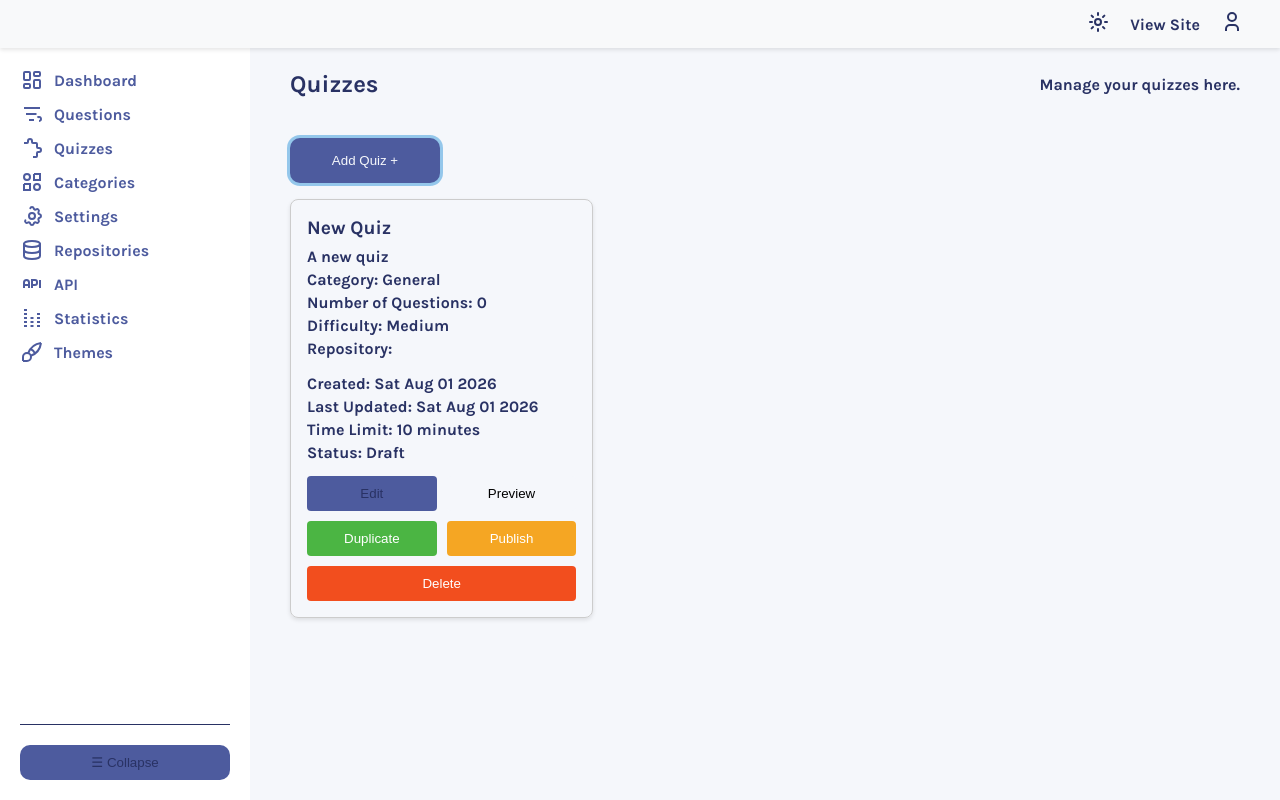
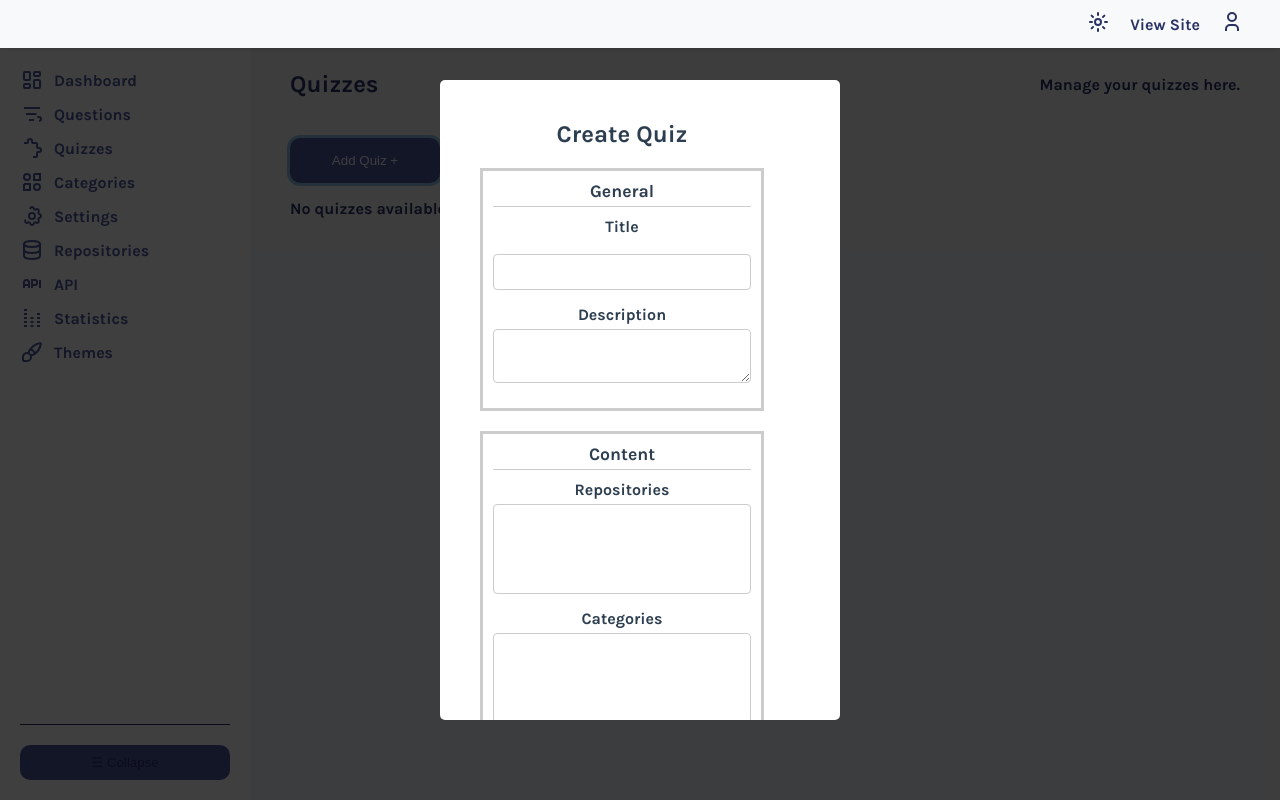
Before and after one commit to habibma/quizzical, a React (Vite) app: page /admin/quizzes in a window 1280 px wide. Both pictures are taken after a click on the button "Add Quiz +". Built offline with nearby package versions, Linux system fonts and the light colour scheme.

Commit message:
feat: to make quiz page dynamic

```diff
--- /dev/null
+++ b/src/pages/Admin/Quizzes/QuizCard.jsx
@@ -0,0 +1,55 @@
+
+const QuizCard = ({ quiz, onEdit, onDelete, onDuplicate, onPublish }) => {
+
+	return (
+		<div className='quiz-card'>
+			<h3 className='quiz-card--header'>{quiz.general.title}</h3>
+			<section className='quiz-card--content'>
+				<p className='quiz-card--description'>{quiz.general.description}</p>
+				<div className='quiz-card--meta'>
+					<p className='quiz-card--meta-item'>Questions: {quiz.content.questionCount}</p>
+					<p className='quiz-card--meta-item'>Time Limit: {quiz.rules.timeLimit} mins</p>
+				</div>
+				<div className='quiz-card--meta'>
+					<p className='quiz-card--meta-item'>Attempts: {quiz.rules.attempts}</p>
+					<p className='quiz-card--meta-item'>Passing Score: {quiz.rules.passingScore}%</p>
+				</div>
+				<div className='quiz-card--meta'>
+					<p className='quiz-card--meta-item'>Completion XP: {quiz.rewards.completionXP}</p>
+					<p className='quiz-card--meta-item'>Pass XP: {quiz.rewards.passXP}</p>
+					<div className='quiz-card--meta'>
+						<p className='quiz-card--meta-item'>Perfect Score XP: {quiz.rewards.perfectScoreXP}</p>
+					</div>
+				</div>
+				<div className='quiz-card--meta'>
+					<p className='quiz-card--meta'>Updated At: {quiz.updatedAt}</p>
+					<p className='quiz-card--meta'>Created At: {quiz.createdAt}</p>
+				</div>
+			</section>
+			{quiz.isPublished ? (
+				<span className='quiz-card--status published'>Published</span>
+			) : (
+				<span className='quiz-card--status draft'>Draft</span>
+			)}
+			<div className='quiz-card-actions'>
+				<button className='btn-primary' onClick={() => onEdit(quiz)}>
+					Edit
+				</button>
+				<button className='btn-secondary' onClick={() => { }}>
+					Preview
+				</button>
+				<button className='btn-success' onClick={() => onDuplicate(quiz.id)}>
+					Duplicate
+				</button>
+				<button className='btn-warning' onClick={() => onPublish(quiz.id)}>
+					Publish
+				</button>
+				<button className='btn-danger' onClick={() => onDelete(quiz.id)}>
+					Delete
+				</button>
+			</div>
+		</div>
+	)
+}
+
+export default QuizCard
--- /dev/null
+++ b/src/pages/Admin/Quizzes/QuizModal.jsx
@@ -0,0 +1,155 @@
+import Modal from '../../../components/Modal';
+import Input from '../../../components/Input';
+
+import modalFields from './modalFields';
+
+const getFieldOptions = (field, inputValues) => {
+	if (field.optionsKey) {
+		return inputValues[field.optionsKey] ?? [];
+	}
+
+	return field.options ?? [];
+};
+
+const FormField = ({ field, inputValues, onInputChange, section }) => {
+	const value = inputValues[field.name] ?? (field.type === 'multiselect' ? [] : '');
+	const options = getFieldOptions(field, inputValues);
+
+	return (
+		<div className='form-field'>
+			<label htmlFor={field.name}>
+				{field.label}
+			</label>
+
+			{field.type === 'multiselect' && (
+				<select
+					id={field.name}
+					name={field.name}
+					multiple
+					value={value}
+					onChange={(e) => onInputChange(section, e)}
+				>
+					{options.map(option => (
+						<option
+							key={option.value}
+							value={option.value}
+						>
+							{option.label}
+						</option>
+					))}
+				</select>
+			)}
+
+			{field.type === 'select' && (
+				<select
+					id={field.name}
+					name={field.name}
+					value={value}
+					onChange={(e) => onInputChange(section, e)}
+				>
+					<option value=''>Select...</option>
+
+					{options.map(option => (
+						<option
+							key={option.value}
+							value={option.value}
+						>
+							{option.label}
+						</option>
+					))}
+				</select>
+			)}
+
+			{field.type === 'textarea' && (
+				<textarea
+					id={field.name}
+					name={field.name}
+					value={value}
+					onChange={(e) => onInputChange(section, e)}
+				/>
+			)}
+
+			{(field.type === 'text' || field.type === 'number') && (
+				<Input
+					type={field.type}
+					id={field.name}
+					name={field.name}
+					value={value}
+					onChange={(e) => onInputChange(section, e)}
+				/>
+			)}
+		</div>
+	);
+};
+
+const QuizModal = ({ isOpen, onClose, onSave, isEditing, inputValues, onInputChange }) => {
+
+	const handleSubmit = (event) => {
+		event.preventDefault();
+		onSave();
+	};
+
+	return (
+		<Modal isOpen={isOpen} onClose={onClose}>
+			<h2 className='form-title'>
+				{isEditing ? 'Edit Quiz' : 'Create Quiz'}
+			</h2>
+
+			<form onSubmit={handleSubmit}>
+				<div className='form-group'>
+					{modalFields.map(section => (
+						<div
+							key={Object.keys(section)[0]}
+							className='form-section'
+						>
+							{Object.entries(section).map(
+								([sectionName, fields]) => (
+									<fieldset
+										key={sectionName}
+										className='form-subsection'
+									>
+										<h3>
+											{sectionName
+												.charAt(0)
+												.toUpperCase() +
+												sectionName.slice(1)}
+										</h3>
+
+										{fields.map(field => (
+											<FormField
+												key={field.name}
+												field={field}
+												inputValues={inputValues}
+												onInputChange={onInputChange}
+												section={sectionName}
+											/>
+										))}
+									</fieldset>
+								)
+							)}
+						</div>
+					))}
+				</div>
+
+				<div className='form-actions'>
+					<button
+						type='submit'
+						className='btn-primary'
+					>
+						{isEditing ? 'Save Changes' : 'Create Quiz'}
+					</button>
+
+					<button
+						type='button'
+						className='btn-secondary'
+						onClick={onClose}
+					>
+						Cancel
+					</button>
+				</div>
+			</form>
+		</Modal>
+	);
+};
+
+export default QuizModal;
--- a/src/pages/Admin/Quizzes/Quizzes.css
+++ b/src/pages/Admin/Quizzes/Quizzes.css
@@ -51,6 +51,41 @@
     margin-bottom: 8px;
 }
 
+.quiz-card--content {
+    font-size: 1rem;
+    color: var(--text-color);
+    margin-bottom: 12px;
+
+    flex-direction: column;
+}
+
+.quiz-card--description {
+    font-size: 1rem;
+    margin-bottom: 12px;
+    border-block: 1px dashed #e0e0e0;
+    padding: 10px 0;
+}
+
+.quiz-card--meta {
+    font-size: 0.9rem;
+    margin-bottom: 8px;
+
+    .quiz-card--meta-item {
+        margin-right: 10px;
+    }
+}
+
+.quiz-card--status {
+    font-size: 0.9rem;
+    font-weight: bold;
+
+    &.published {
+        color: green;
+    }
+    &.draft {
+        color: orange;
+    }
+}
 
 .quiz-card-actions {
     padding-top: 10px;
@@ -63,3 +98,53 @@
         min-width: 100px;
     }
 }
+
+
+/* Modal Styles */
+
+.form-title {
+    font-size: 1.5rem;
+    margin-bottom: 20px;
+    text-align: center;
+}
+
+.form-section {
+    margin-bottom: 20px;
+
+    h3 {
+        font-size: 1.1rem;
+        margin-bottom: 10px;
+        border-bottom: 1px solid #ccc;
+        padding-bottom: 5px;
+    }
+}
+
+.form-subsection {
+    margin-bottom: 15px;
+    border: 3px solid #ccc;
+    padding: 10px;
+
+    h4 {
+        font-size: 1rem;
+        margin-bottom: 8px;
+        font-weight: bold;
+    }
+}
+
+.form-field {
+    display: flex;
+    flex-direction: column;
+    margin-bottom: 15px;
+
+    label {
+        margin-bottom: 5px;
+        font-weight: bold;
+    }
+
+    input, select, textarea {
+        padding: 8px;
+        border: 1px solid #ccc;
+        border-radius: 4px;
+        font-size: 1rem;
+    }
+}
--- a/src/pages/Admin/Quizzes/Quizzes.jsx
+++ b/src/pages/Admin/Quizzes/Quizzes.jsx
@@ -1,62 +1,68 @@
 import { useState } from 'react'
 import { useQuiz } from '../../../context/Admin/QuizContext'
 
+import QuizCard from './QuizCard'
+import QuizModal from './QuizModal'
+
 import './Quizzes.css'
 
-const QuizCard = ({ quiz, onEdit, onDelete, onDuplicate, onPublish }) => {
-  return (
-    <div className='quiz-card'>
-      <h3 className='quiz-card--header'>{quiz.title}</h3>
-      <p>{quiz.description}</p>
-      <p>Category: {quiz.category}</p>
-      <p>Number of Questions: {quiz.questions.length}</p>
-      <p>Difficulty: {quiz.difficulty}</p>
-      <p>Repository: </p>
-      <ul>
-        {quiz.repositories.map(repo => (
-          <li key={repo.id}>{repo.name}</li>
-        ))}
-      </ul>
-      <p>Created: {quiz.createdAt}</p>
-      <p>Last Updated: {quiz.updatedAt}</p>
-      <p>Time Limit: {quiz.timeLimit} minutes</p>
-      <p>Status: {quiz.isPublished ? 'Published' : 'Draft'}</p>
-      <div className='quiz-card-actions'>
-        <button className='btn-primary' onClick={() => onEdit(quiz.id, quiz)}>
-          Edit
-        </button>
-        <button className='btn-secondary' onClick={() => {}}>
-          Preview
-        </button>
-        <button className='btn-success' onClick={() => onDuplicate(quiz.id)}>
-          Duplicate
-        </button>
-        <button className='btn-warning' onClick={() => onPublish(quiz.id)}>
-          Publish
-        </button>
-        <button className='btn-danger' onClick={() => onDelete(quiz.id)}>
-          Delete
-        </button>
-      </div>
-    </div>
-  )
-}
+
+const createEmptyQuiz = () => ({
+  general: {
+    title: '',
+    description: '',
+  },
+  content: {
+    repositories: [],
+    categories: [],
+    questionCount: 0,
+    questionSelection: 'random',
+  },
+  rules: {
+    timeLimit: 0,
+    attempts: 0,
+    pointsCorrect: 0,
+    pointsWrong: 0,
+    pointsSkipped: 0,
+    passingScore: 0,
+  },
+  rewards: {
+    completionXP: 0,
+    passXP: 0,
+    perfectScoreXP: 0,
+  },
+  access: {
+    status: 'draft',
+    visibility: 'class',
+  },
+});
 
 const Quizzes = () => {
+  const [inputValues, setInputValues] = useState(createEmptyQuiz());
+  const [isModalOpen, setIsModalOpen] = useState(false);
+  const [editingQuiz, setEditingQuiz] = useState(null);
 
   const { quizzes, loading, error, addQuiz, updateQuiz, deleteQuiz } = useQuiz();
 
+
+  // input change handler for the modal form
+ const handleInputChange = (section, e) => {
+  const { name, value } = e.target;
+
+  setInputValues(prev => ({
+    ...prev,
+    [section]: {
+      ...prev[section],
+      [name]: value,
+    },
+  }));
+};
+
+  // functions to handle quiz actions
   const handleAddQuiz = () => {
     const newQuiz = {
       id: Date.now(),
-      title: 'New Quiz',
-      description: 'A new quiz',
-      category: 'General',
-      questions: [],
-      repositories: [],
-      difficulty: 'Medium',
-      timeLimit: 10,
-      isPublished: false,
+      ...inputValues,
       createdAt: new Date().toDateString(),
       updatedAt: new Date().toDateString(),
     };
@@ -86,6 +92,11 @@ const Quizzes = () => {
         ...quizToDuplicate,
         id: Date.now(),
         title: `${quizToDuplicate.title} (Copy)`,
+        access: {
+          ...(quizToDuplicate.access),
+          status: "draft"
+        },
+        isPublished: false,
         createdAt: new Date().toDateString(),
         updatedAt: new Date().toDateString(),
       };
@@ -105,6 +116,51 @@ const Quizzes = () => {
     }
   };
 
+  // functions to handle modal open/close and save
+  const handleCloseModal = () => {
+    setIsModalOpen(false);
+    setEditingQuiz(null);
+  }
+
+  const handleSaveQuiz = () => {
+    if (editingQuiz) {
+      updateQuiz({
+        ...editingQuiz,
+        ...inputValues,
+        updatedAt: new Date().toDateString(),
+      });
+    } else {
+      addQuiz({
+        id: Date.now(),
+        ...inputValues,
+        createdAt: new Date().toDateString(),
+        updatedAt: new Date().toDateString(),
+      });
+    }
+
+    handleCloseModal();
+  };
+
+  const handleOpenEditModal = (quiz) => {
+    setEditingQuiz(quiz);
+    setIsModalOpen(true);
+  }
+
+  const handleOpenCreateModal = () => {
+    setEditingQuiz(null);
+    setIsModalOpen(true);
+  }
+
+  const modalProps = {
+    isOpen: isModalOpen,
+    onClose: handleCloseModal,
+    quiz: editingQuiz,
+    onSave: handleSaveQuiz,
+    isEditing: !!editingQuiz,
+    inputValues: inputValues,
+    onInputChange: handleInputChange
+  };
+
   return (
     <div className='quizzes'>
       <section className='quizzes-header'>
@@ -113,7 +169,7 @@ const Quizzes = () => {
       </section>
       <section className='quizzes-content'>
         <div className='quizzes-add'>
-          <button className='btn btn-primary' onClick={handleAddQuiz}>
+          <button className='btn btn-primary' onClick={handleOpenCreateModal}>
             Add Quiz +
           </button>
         </div>
@@ -124,12 +180,25 @@ const Quizzes = () => {
           {!loading && !error && quizzes.length > 0 && (
             <div className='quizzes-grid'>
               {quizzes.map(quiz => (
-                <QuizCard key={quiz.id} quiz={quiz} onEdit={handleEditQuiz} onDelete={handleDeleteQuiz} onDuplicate={handleDuplicateQuiz} onPublish={handlePublishQuiz} />
+                <QuizCard
+                  key={quiz.id}
+                  quiz={quiz}
+                  onEdit={handleOpenEditModal}
+                  onDelete={handleDeleteQuiz}
+                  onDuplicate={handleDuplicateQuiz}
+                  onPublish={handlePublishQuiz}
+                />
               ))}
             </div>
           )}
         </div>
+        {isModalOpen && (
+          <QuizModal
+            {...modalProps}
+          />
+        )}
       </section>
+
     </div>
   )
 }
--- /dev/null
+++ b/src/pages/Admin/Quizzes/modalFields.js
@@ -0,0 +1,118 @@
+const modalFields = [
+	{
+		general: [
+			{ name: 'title', label: 'Title', type: 'text' },
+			{ name: 'description', label: 'Description', type: 'textarea' },
+		],
+	},
+	{
+		content: [
+			{
+				name: 'repositories',
+				label: 'Repositories',
+				type: 'multiselect',
+				optionsKey: 'repositories',
+			},
+			{
+				name: 'categories',
+				label: 'Categories',
+				type: 'multiselect',
+				optionsKey: 'categories',
+			},
+			{
+				name: 'questionCount',
+				label: 'Question Count',
+				type: 'number',
+			},
+			{
+				name: 'questionSelection',
+				label: 'Question Selection',
+				type: 'select',
+				options: [
+					{ value: 'random', label: 'Random' },
+					{ value: 'sequential', label: 'Sequential' },
+				],
+			},
+		],
+	},
+	{
+		rules: [
+			{
+				name: 'timeLimit',
+				label: 'Time Limit (minutes)',
+				type: 'number',
+			},
+			{
+				name: 'attempts',
+				label: 'Attempts',
+				type: 'number',
+			},
+			{
+				name: 'pointsCorrect',
+				label: 'Points for Correct Answer',
+				type: 'number',
+			},
+			{
+				name: 'pointsWrong',
+				label: 'Points for Wrong Answer',
+				type: 'number',
+			},
+			{
+				name: 'pointsSkipped',
+				label: 'Points for Skipped Question',
+				type: 'number',
+			},
+			{
+				name: 'passingScore',
+				label: 'Passing Score (%)',
+				type: 'number',
+			},
+		],
+	},
+	{
+		rewards: [
+			{
+				name: 'completionXP',
+				label: 'Completion XP',
+				type: 'number',
+			},
+			{
+				name: 'passXP',
+				label: 'Pass XP',
+				type: 'number',
+			},
+			{
+				name: 'perfectScoreXP',
+				label: 'Perfect Score XP',
+				type: 'number',
+			},
+		],
+	},
+	{
+		access: [
+			{
+				name: 'status',
+				label: 'Status',
+				type: 'select',
+				options: [
+					{ value: 'draft', label: 'Draft' },
+					{ value: 'published', label: 'Published' },
+					{ value: 'archived', label: 'Archived' },
+				],
+			},
+			{
+				name: 'visibility',
+				label: 'Visibility',
+				type: 'select',
+				options: [
+					{ value: 'public', label: 'Public' },
+					{ value: 'private', label: 'Private' },
+					{ value: 'class', label: 'Class' },
+					{ value: 'school', label: 'School' },
+				],
+			},
+		],
+	},
+];
+
+export default modalFields;
```
